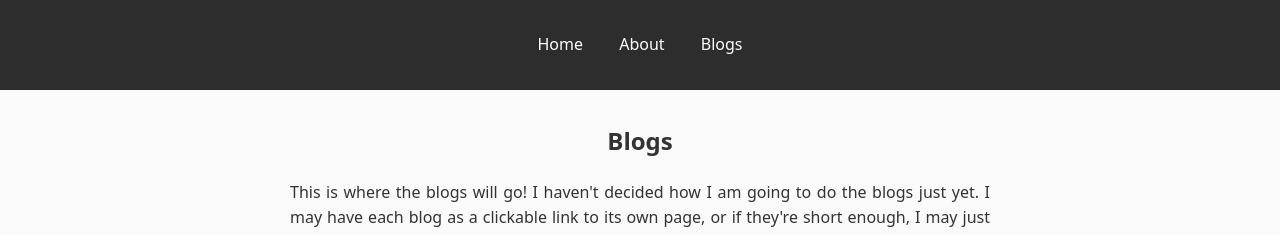
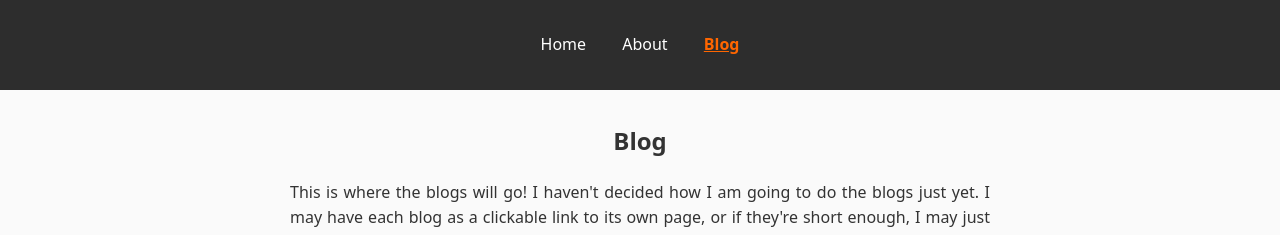
Before and after one commit to zpalmer618/zpalmer618.github.io, a Jekyll site: the page built from blog.md, in a window 1280 px wide. Shown: the top 235 px of the page. Built offline with Jekyll 4.4.1, drawn with Linux system fonts in a browser that asks for light colours.

Commit message:
fix broken links?

```diff
--- a/_config.yml
+++ b/_config.yml
@@ -4,5 +4,5 @@ nav_items:
     url: /
   - title: About
     url: /about.html
-  - title: Blogs
-    url: /blogs.html
+  - title: Blog
+    url: /blog.html
--- a/blog.md
+++ b/blog.md
@@ -1,7 +1,7 @@
 ---
 layout: default
-title: Blogs
+title: Blog
 ---
 
- <h2 style="text-align:center;">Blogs</h2>
+ <h2 style="text-align:center;">Blog</h2>
  <p style="text-align:justify;">This is where the blogs will go! I haven't decided how I am going to do the blogs just yet. I may have each blog as a clickable link to its own page, or if they're short enough, I may just have them all in here and separated by hyphens or something.</p>
```
Also changed, not shown: about.md (+1 -1 lines).
